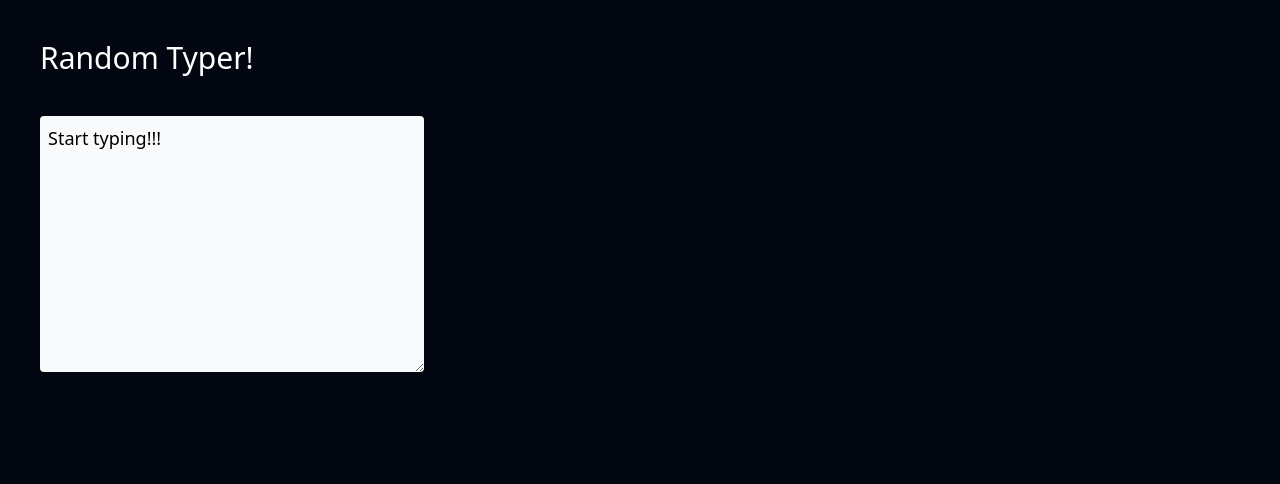
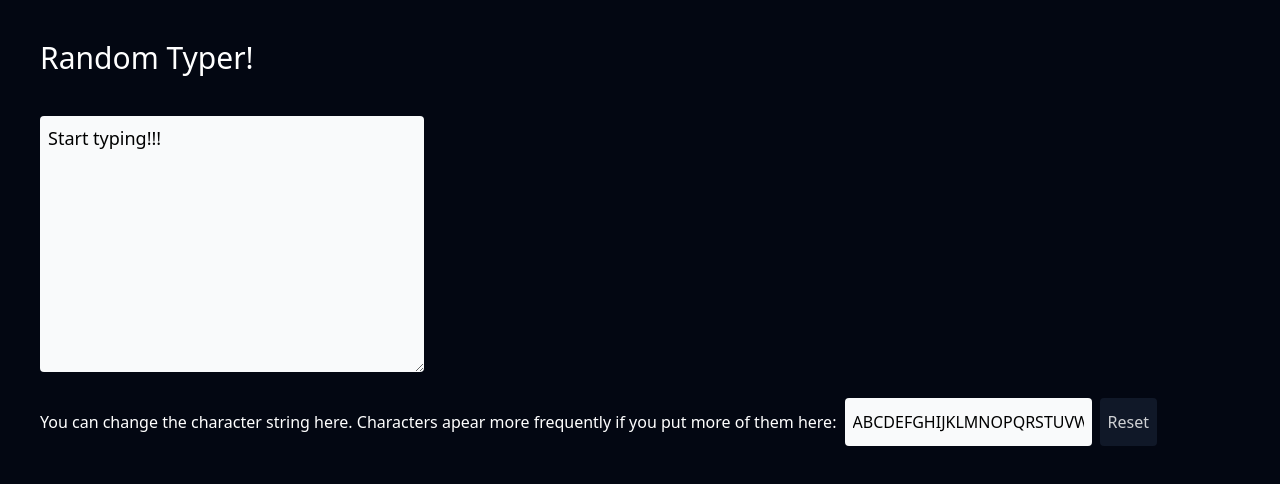
Before and after one commit to CavieJohnsonHere/random-typer, a Next.js app: page / in a window 1280 px wide. Shown: the top 484 px of the page. Built offline with nearby package versions, Linux system fonts and the light colour scheme.

Commit message:
added a character change menu

```diff
--- a/src/app/page.tsx
+++ b/src/app/page.tsx
@@ -1,31 +1,44 @@
 "use client";
 import { useState } from "react";
 
-function getRandomEnglishCharacter() {
-  const chars =
-    "ABCDEFGHIJKLMNOPQRSTUVWXYZabcdefghijklmnopqrstuvwxyz            ,./\"'";
+function getRandomEnglishCharacter(chars: string) {
   const randomIndex = Math.floor(Math.random() * chars.length);
   return chars[randomIndex];
 }
 
 export default function Home() {
+  const defaultChars =
+    "ABCDEFGHIJKLMNOPQRSTUVWXYZabcdefghijklmnopqrstuvwxyz            ,./\"'";
   const [value, setValue] = useState("Start typing!!!");
+  const [chars, setChars] = useState(defaultChars);
 
   return (
     <div className="min-h-screen bg-gray-950 p-10 text-white">
       <h1 className="text-3xl mb-10">Random Typer!</h1>
-
       <textarea
         className="bg-gray-50 rounded w-96 h-64 text-black p-2 text-lg"
         value={value}
         onChange={(e) => {
           if (value.length < e.target.value.length) {
-            setValue(value + getRandomEnglishCharacter());
+            setValue(value + getRandomEnglishCharacter(chars));
           } else {
             setValue(e.target.value);
           }
         }}
       />
+      <div className="mt-5">
+        <span>
+          You can change the character string here. Characters apear more
+          frequently if you put more of them here:{" "}
+        </span>
+        <input
+          type="text"
+          className="bg-gray-50 text-black p-2 rounded h-12 mx-1"
+          value={chars}
+          onChange={(e) => setChars(e.target.value)}
+        />
+        <button className="bg-gray-900 rounded h-12 mx-1 text-white/80 cursor-pointer p-2" onClick={() => setChars(defaultChars)}>Reset</button>
+      </div>
     </div>
   );
 }
```
